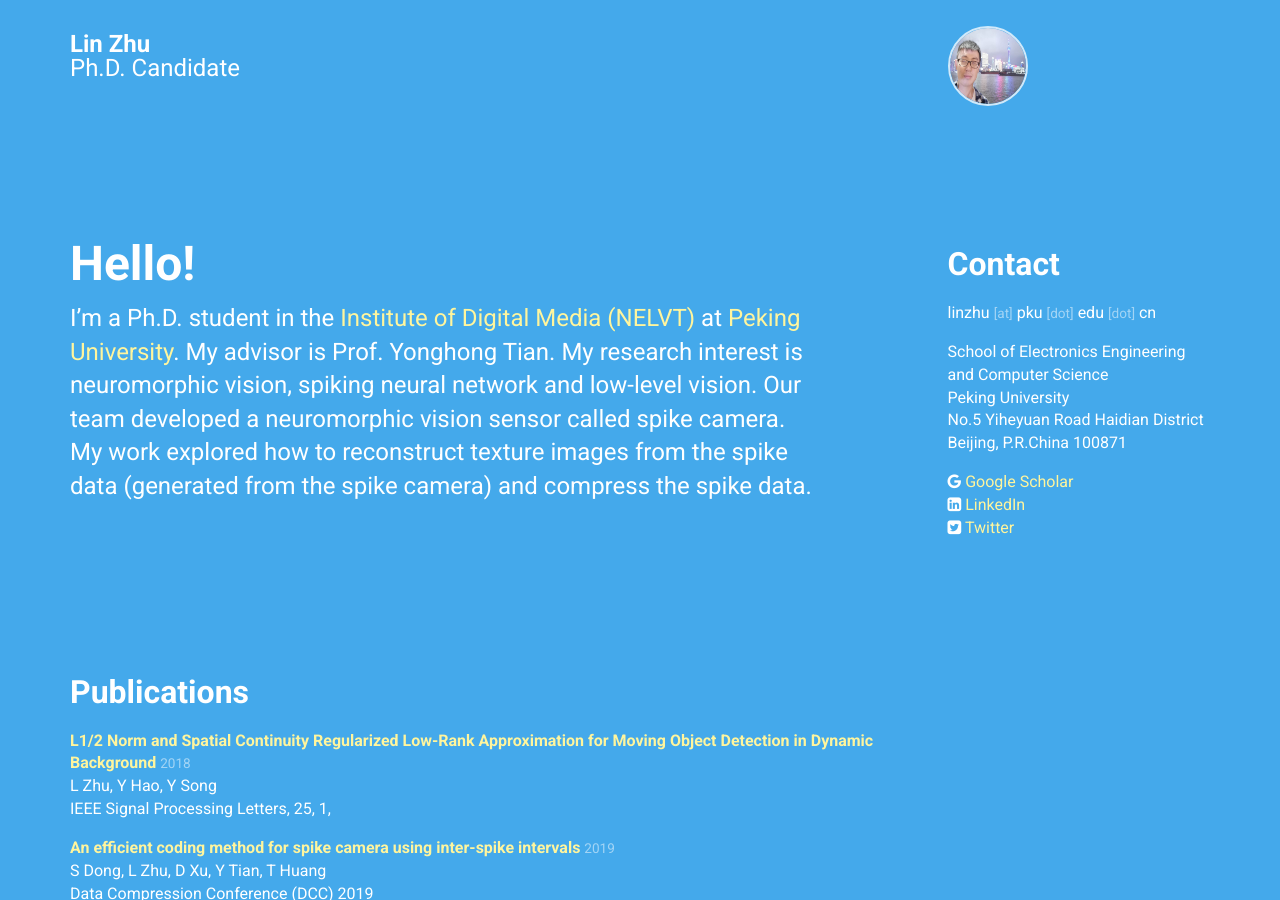
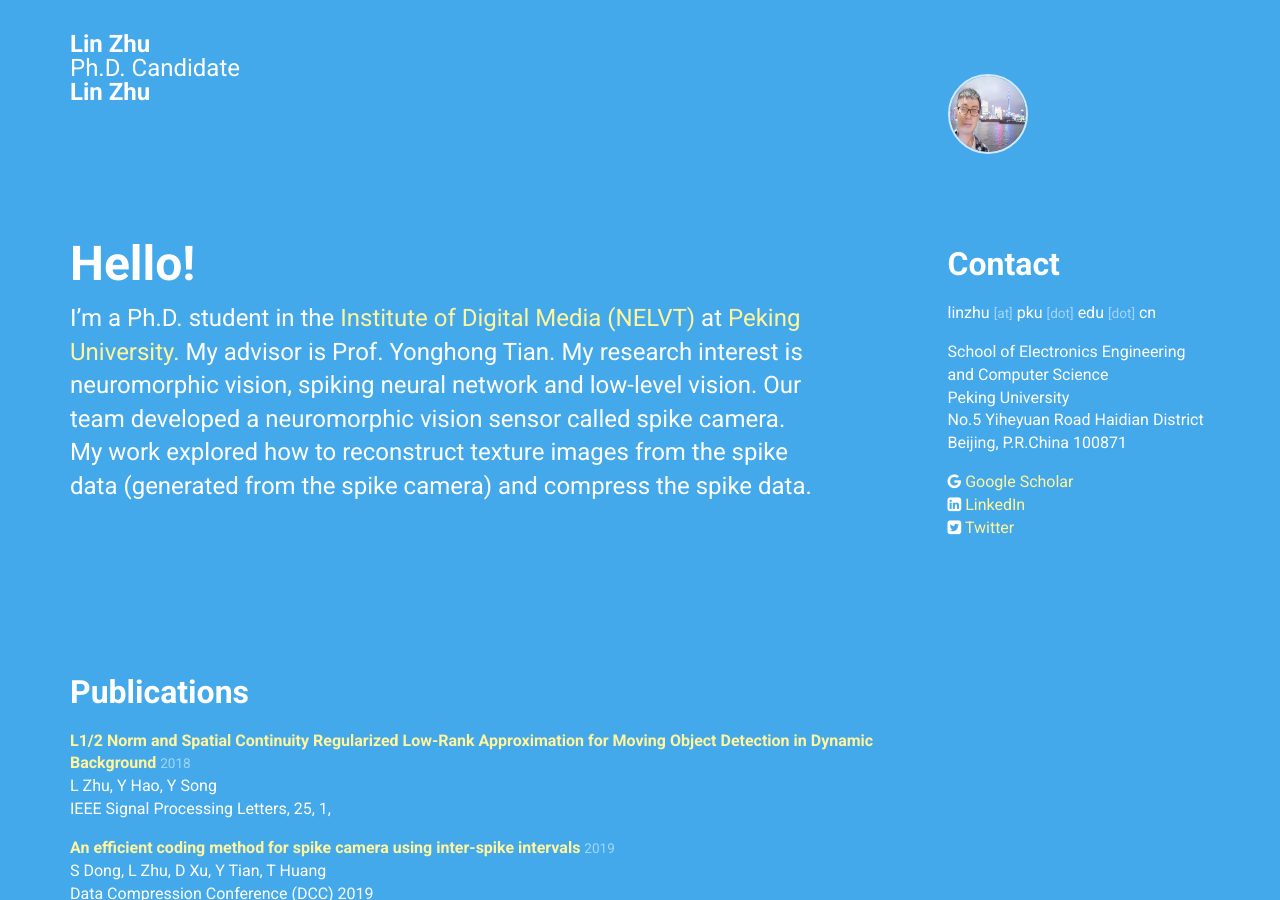
Before and after one commit to Crazyspike/home, a Jekyll site: the page built from index.html, in a window 1280 px wide and 900 px high. Built offline with Jekyll 4.4.1, drawn with Linux system fonts in a browser that asks for light colours; nearby versions of some CDN libraries.

Commit message:
Update albertine.html

```diff
--- a/_layouts/albertine.html
+++ b/_layouts/albertine.html
@@ -59,6 +59,11 @@ It is threatened by habitat loss.
           <h2 style="font-size:24px">
             {{ site.data.personal.label }}
           </h2>
+        </div>
+        <div class="col-xs-9 col-lg-9">
+          <h1 style="font-size:24px">
+            {{ site.data.personal.name }}
+          </h1>
         </div>
         <div class="col-xs-3 col-lg-3">
           <img src="{{ site.baseurl }}{{ site.data.personal.picture }}"
```
